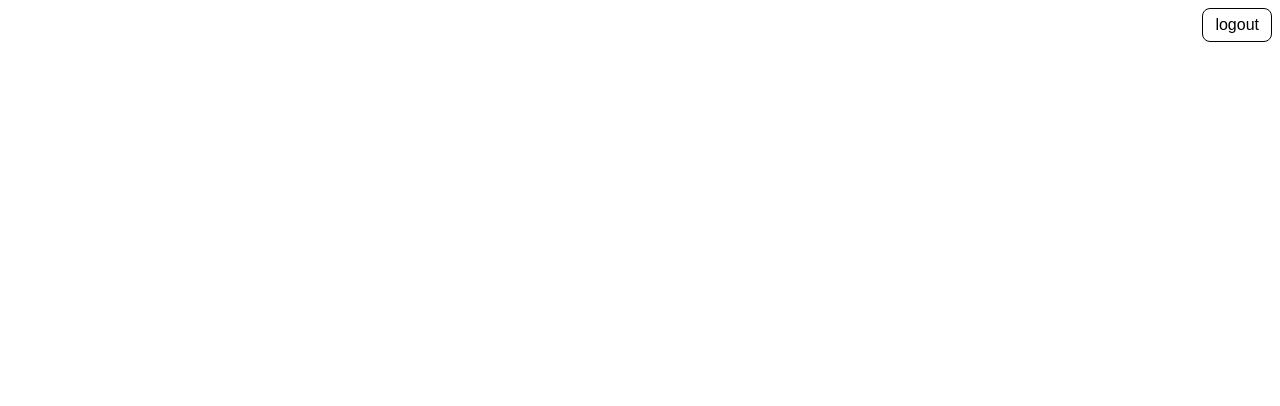
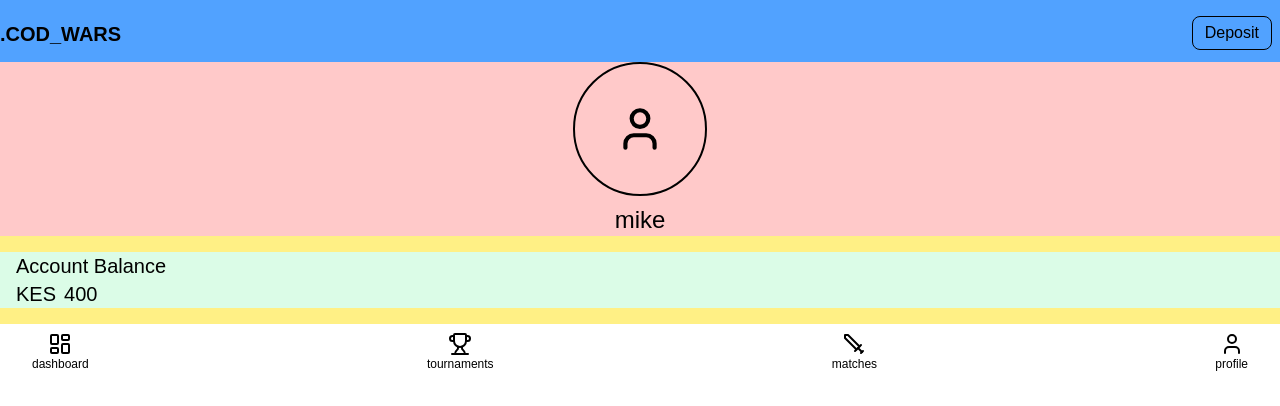
Before and after one commit to John-hack321/ultraviolet_gaming_frontend, a Next.js app: page /profile in a window 1280 px wide. Shown: the top 406 px of the page. Built offline with nearby package versions, Linux system fonts and the light colour scheme.

Commit message:
new styles

```diff
--- a/src/app/components/header.tsx
+++ b/src/app/components/header.tsx
@@ -0,0 +1,20 @@
+'use cliet'
+
+export default function Header() {
+
+    const handleClick = () => {
+        console.log("the deposit button has been clicked");
+    }
+    return (
+        <div className = "text-black flex justify-between py-3">
+            <div>
+                <h1 className = "mt-2 text-xl font-extrabold">.COD_WARS</h1>
+            </div>
+            <div>
+                <button
+                onClick={handleClick}
+                className = "text-black px-3 py-1 border rounded-lg mt-1 mr-2">Deposit</button>
+            </div>
+        </div>
+    )
+}
--- a/src/app/components/logoutButton.tsx
+++ b/src/app/components/logoutButton.tsx
@@ -0,0 +1,22 @@
+'use client'
+import { useRouter } from "next/navigation";
+import { useAuth } from "../context/authContext";
+
+export default function LogOutButton() {
+
+    const {logout} = useAuth();
+    const router = useRouter()
+
+    const handleClick = () => {
+        console.log("you are now logging out")
+        logout()
+    }
+
+    return (
+                <button
+                className = "text-black px-3 py-1 rounded-lg border border-blacke m-2"
+                onClick = {handleClick}>
+                    logout
+                </button>
+    )
+}
--- a/src/app/profile/page.tsx
+++ b/src/app/profile/page.tsx
@@ -1,25 +1,44 @@
 'use client'
-import { useRouter } from "next/navigation";
-import { useAuth } from "../context/authContext";
+import Header from "../components/header";
+import NavBar from "../components/navBar";
+import {User} from 'lucide-react';
 
-export default function ProfilePage() {
+export default function ProfilePage(){
 
-    const {logout} = useAuth();
-    const router = useRouter()
+    const dummy_data = {
+        'balance' : 400,
+        'username' : "mike",
+    }
+    return (
+        <div className = "min-h-screen flex-col  bg-white">
+            <div className = "mt-0 sticky justify-start backdrop-blur w-full bg-blue-400">
+            <Header/>
+            </div>
+            <div className = "flex flex-col justify-between space-y-4 bg-yellow-200">
+                <div className = "flex flex-col bg-red-200 items-center">
+                    <div className = "text-black  p-10 rounded-full border-2  ">
+                        <User size={50} color="black"  />
+                    </div>
+                    <p className = "text-black text-2xl mt-2 ">
+                        {dummy_data.username}</p>
+                </div>
+                <div className = "bg-green-100">
+                    <div>
+                        {/* the account balance will go here */}
+                        <h1 className = "text-black text-xl ml-4">Account Balance</h1>
+                        <p className = "text-black text-xl ml-4">
+                        <span className = "mr-2">KES</span>{dummy_data.balance}</p>
+                    </div>
+                    <div>
+                        {/* this part will be for a form for depositing and withdrawing money */}
+                    </div>
+                </div>
+                <div>
 
-    const handleClick = () => {
-        console.log("you are now logging out")
-        logout()
-    }
-
-    return (
-        <div className = "min-h-screen bg-white">
-            <div className = "justify-end flex">
-                <button
-                className = "text-black px-3 py-1 rounded-lg border border-blacke m-2"
-                onClick = {handleClick}>
-                    logout
-                </button>
+                </div>
+            </div>
+            <div className = "mb-0 sticky w-full ">
+            <NavBar/>
             </div>
         </div>
     )
--- a/src/app/signup/page.tsx
+++ b/src/app/signup/page.tsx
@@ -80,7 +80,7 @@ export default function SignUpPage(){
                                 Username
                             </label>
                             <input type="username"
-                            id="username "
+                            id="username"
                             {...register("username")}
                             placeholder="enter your username"
                             className = "text-black p-2 rounded-lg w-full  border border-gray-600 focus:ring-1 focus:ring-black focus:outline-none placeholder:text-gray-600  placeholder:text-sm "
```
